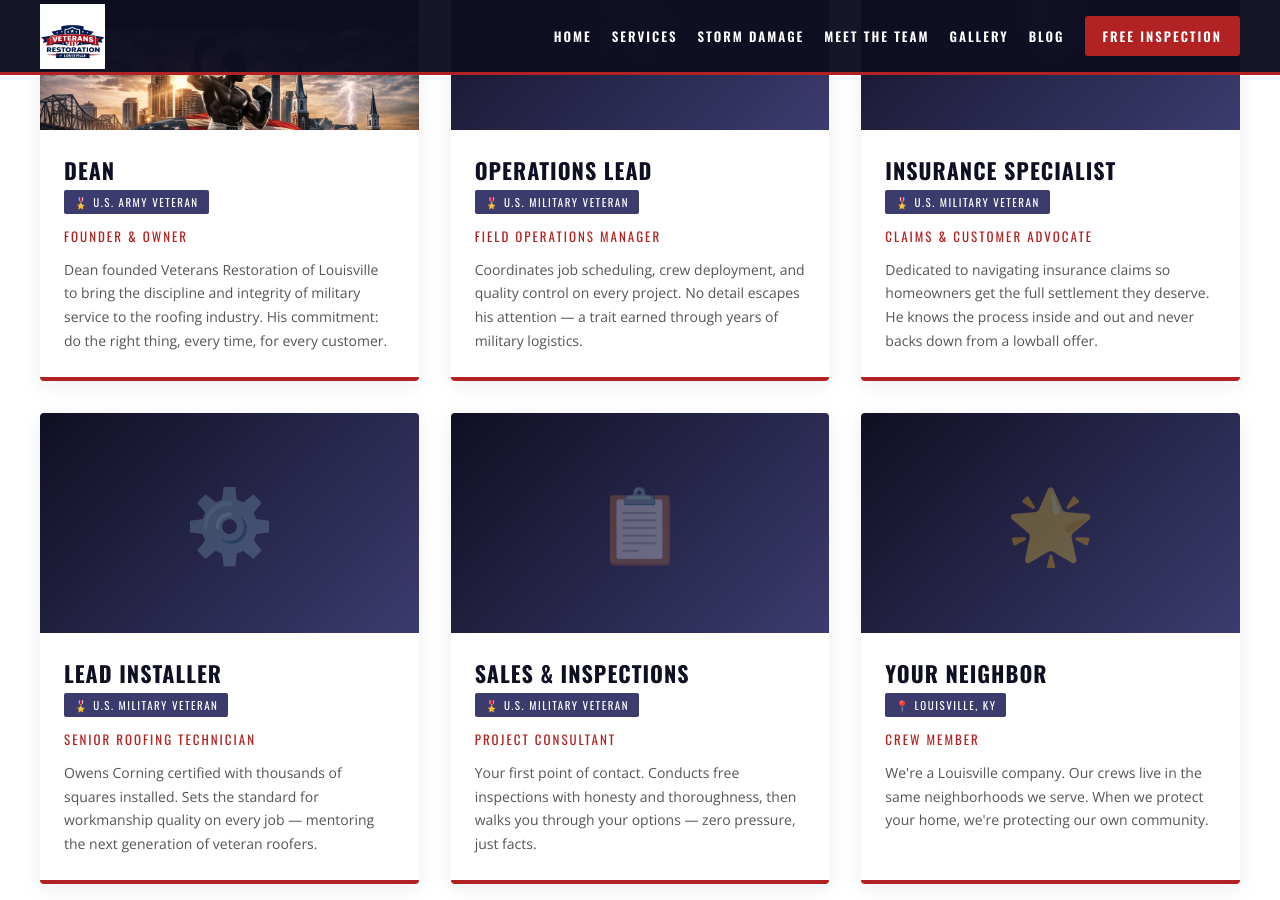
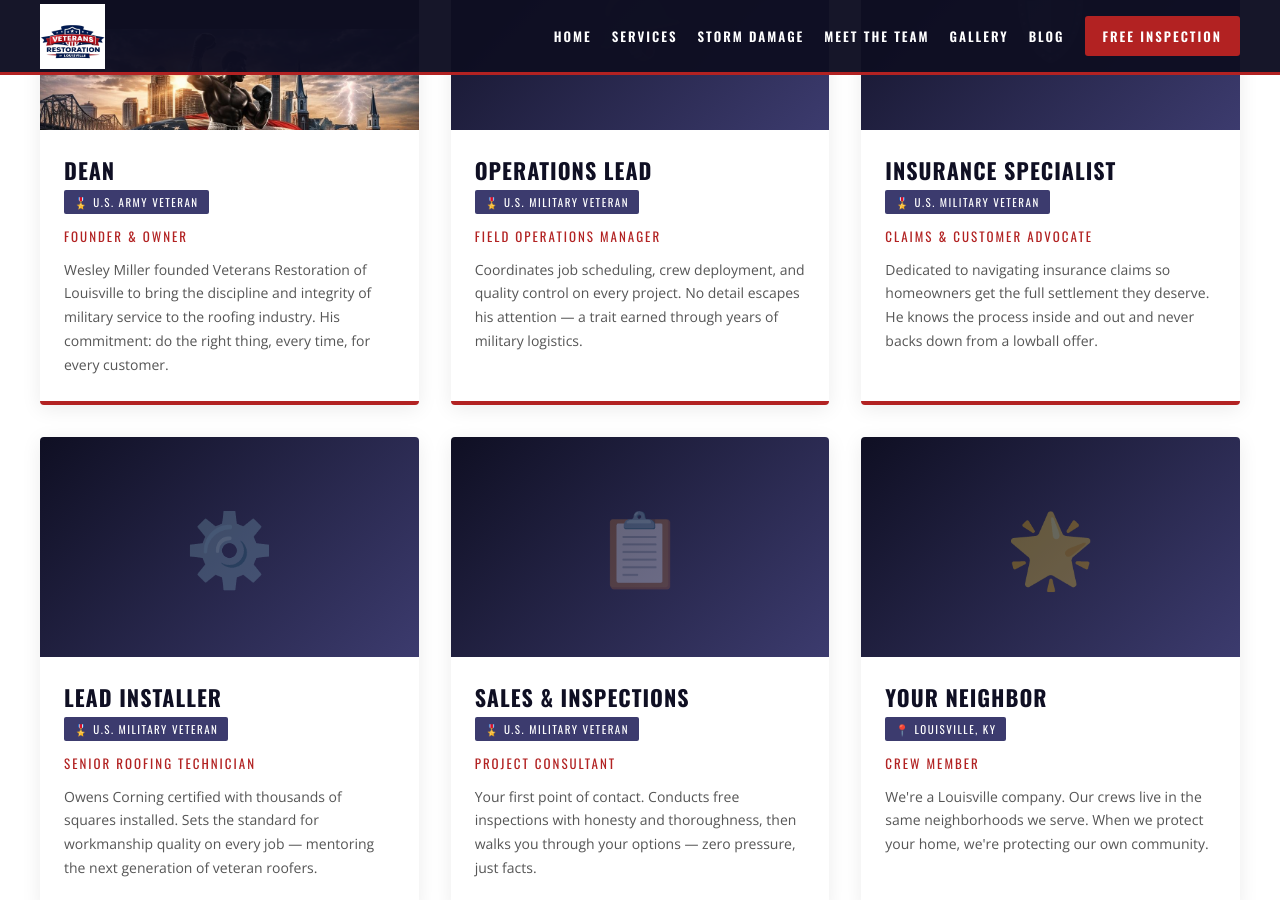
Before and after one commit to wmiller1022/roofwithveterans.com, a Jekyll site: the page built from meet-the-team.html, in a window 1280 px wide and 900 px high, scrolled down 838 px. Built offline with Jekyll 4.4.1, drawn with Linux system fonts in a browser that asks for light colours.

Commit message:
Update founder's name in team description

```diff
--- a/meet-the-team.html
+++ b/meet-the-team.html
@@ -92,7 +92,7 @@ permalink: /meet-the-team/
           <h3>Dean</h3>
           <span class="branch">🎖️ U.S. Army Veteran</span>
           <span class="role">Founder &amp; Owner</span>
-          <p>Dean founded Veterans Restoration of Louisville to bring the discipline and integrity of military service to the roofing industry. His commitment: do the right thing, every time, for every customer.</p>
+          <p>Wesley Miller founded Veterans Restoration of Louisville to bring the discipline and integrity of military service to the roofing industry. His commitment: do the right thing, every time, for every customer.</p>
         </div>
       </div>
 
```
